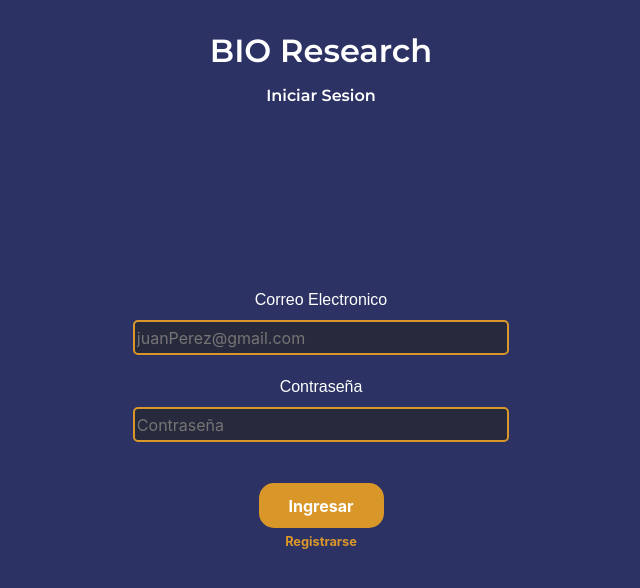
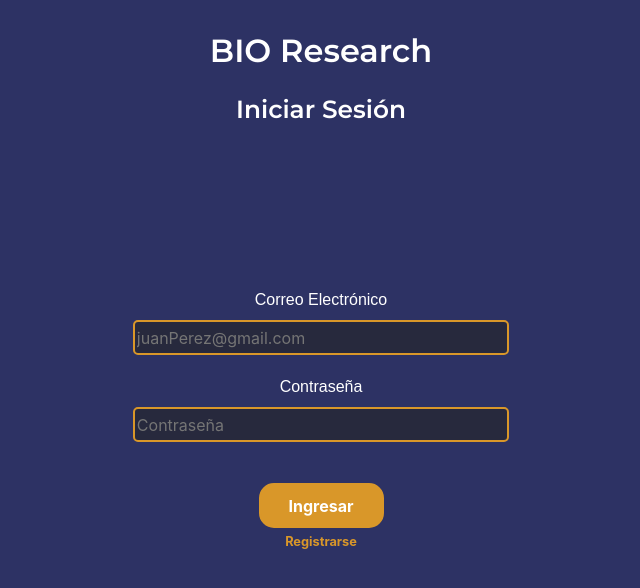
Before and after one commit to SamuelCeballos04/IGT, a Flask app: page /login in a window 1280 px wide. Shown: the top 588 px of the page, without its empty margins (319-959 px from the left). Run offline with Flask 2, Linux system fonts and the light colour scheme; some libraries are stand-ins or nearby versions.

Commit message:
Cambios
Cambios al correo, letra de las instrucciones y títulos HTML

```diff
--- a/server.py
+++ b/server.py
@@ -74,18 +74,18 @@ def enviarCorreoRegistro(destinatario):
     <html>
     <body>
         <H1 style = "color: black; text-align: center;">¡Gracias por registrarte!</H1>
-        <H2 style = "color: black; text-align: center;">Tu perfil fue creado correctamente en la página web</H2>
+        <H2 style = "color: black; text-align: center;">Tu perfil fue creado correctamente</H2>
         <p style = "color: black">A continuación, deberás seguir estos pasos para realizar tu encuesta: </p>
-        <p style = "color: black">1. Inicia sesión con tu correo y contraseña previamente registrados </p>
-        <p style = "color: black">2. En la ventana principal, pulsa el botón de <b>comenzar encuesta</b></p>
-        <p style = "color: black">3. Lee las preguntas con atención y responde de acuerdo a lo que se solicite</p>
-        <p style = "color: black">4. Al terminar tu encuesta, pulsa el botón "Salir" cuando se te pregunte si realmente quieres abandonar el sitio web</p>
-        <p style = "color: black">5. Sigue las intrucciones de la ventana final</p>
+        <p style = "color: black">1. Inicia sesión con tu correo y contraseña previamente registrados. </p>
+        <p style = "color: black">2. En la ventana principal, pulsa el botón de <b>comenzar encuesta.</b></p>
+        <p style = "color: black">3. Lee las preguntas con atención y responde de acuerdo a lo que se solicite.</p>
+        <p style = "color: black">4. Al terminar tu encuesta, pulsa el botón "Salir" cuando se te pregunte si realmente quieres abandonar el sitio web.</p>
+        <p style = "color: black">5. Sigue las intrucciones de la ventana final.</p>
 
-        <H3 style = "color: #FFCF40">Gracias por tu cooperación</H3>
+        <H3 style = "color: #FFCF40">Gracias por tu cooperación.</H3>
         <p>--</p>
         <H2 style = "text-align: center; color: #212C4F">Bio Researchers</H2>
-        <H2 style = "text-align: center; color: #212C4F">Laboratorio de Adquisición de Señales y Análisis Inteligente de Datos (LASAID)</H2>
+        <H2 style = "text-align: center; color: #212C4F">Laboratorio de Adquisición de Señales y Análisis Inteligente de Datos (http://alanturing.cucei.udg.mx/lasaid/)</H2>
         <H2 style = "text-align: center; color: black">Centro Universitario de Ciencias Exactas e Ingenierías</H2>
         <H2 style = "text-align: center; color: black">Universidad de Guadalajara</H2>
     </body>
--- a/static/css/style.css
+++ b/static/css/style.css
@@ -19,7 +19,7 @@ body {
     font-family: 'Montserrat', sans-serif;
     background-color: #2D3264;
     color: white;
-    font-size: 1em;
+    font-size: 1.55em;
     text-align: center;
     margin-top: 1em;
 }
--- a/templates/login.html
+++ b/templates/login.html
@@ -20,12 +20,12 @@
 {% endwith %}
 <body>
     <h1 class="titulo">BIO Research</h1>
-    <h2 class="subtitulo">Iniciar Sesion</h2>
+    <h2 class="subtitulo">Iniciar Sesión</h2>
     <section class="middle">
         <form action="/login" class="formulario" autocomplete="off" method = "POST">
             <ul>
                 <li>
-                    <label for="correo">Correo Electronico</label><br>
+                    <label for="correo">Correo Electrónico</label><br>
                     <input type="text" name="correo" class="campo" placeholder = "juanPerez@gmail.com" maxlength="40" required>
                 </li>
                 <li>
```
